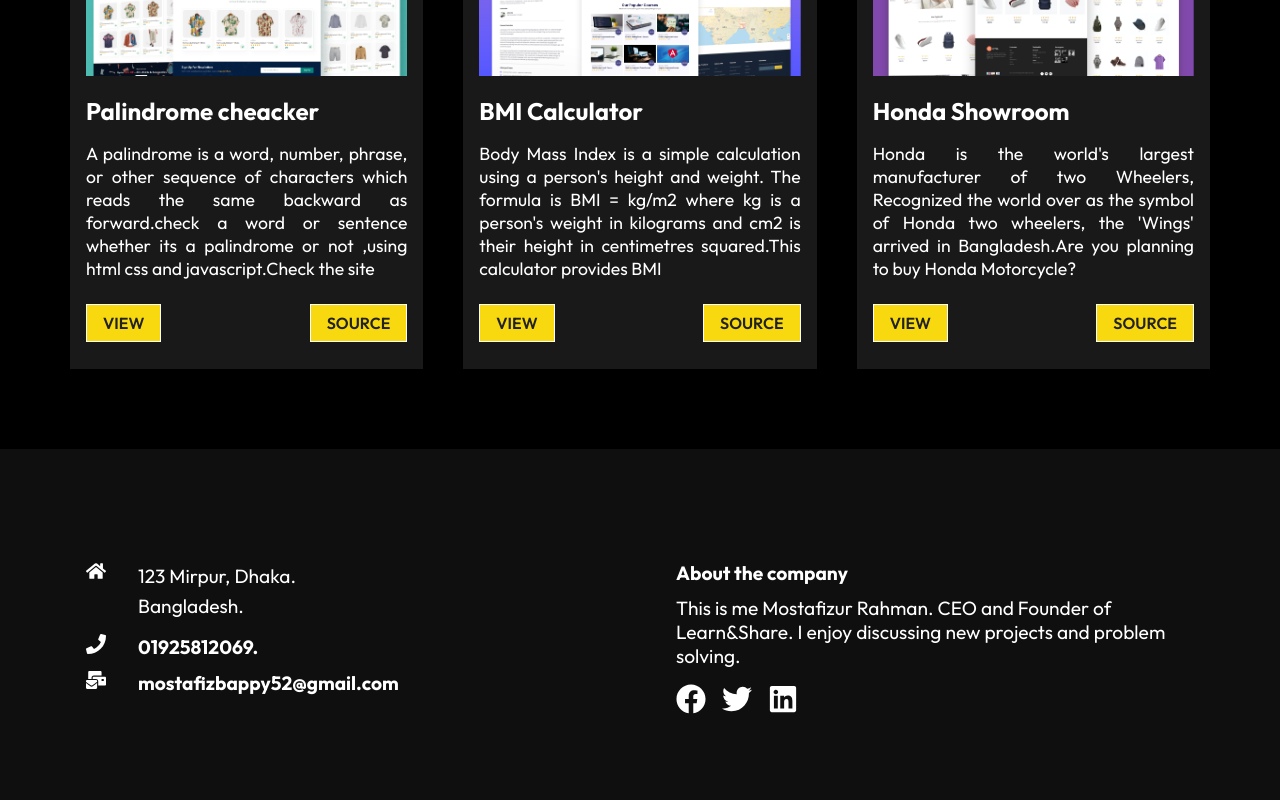
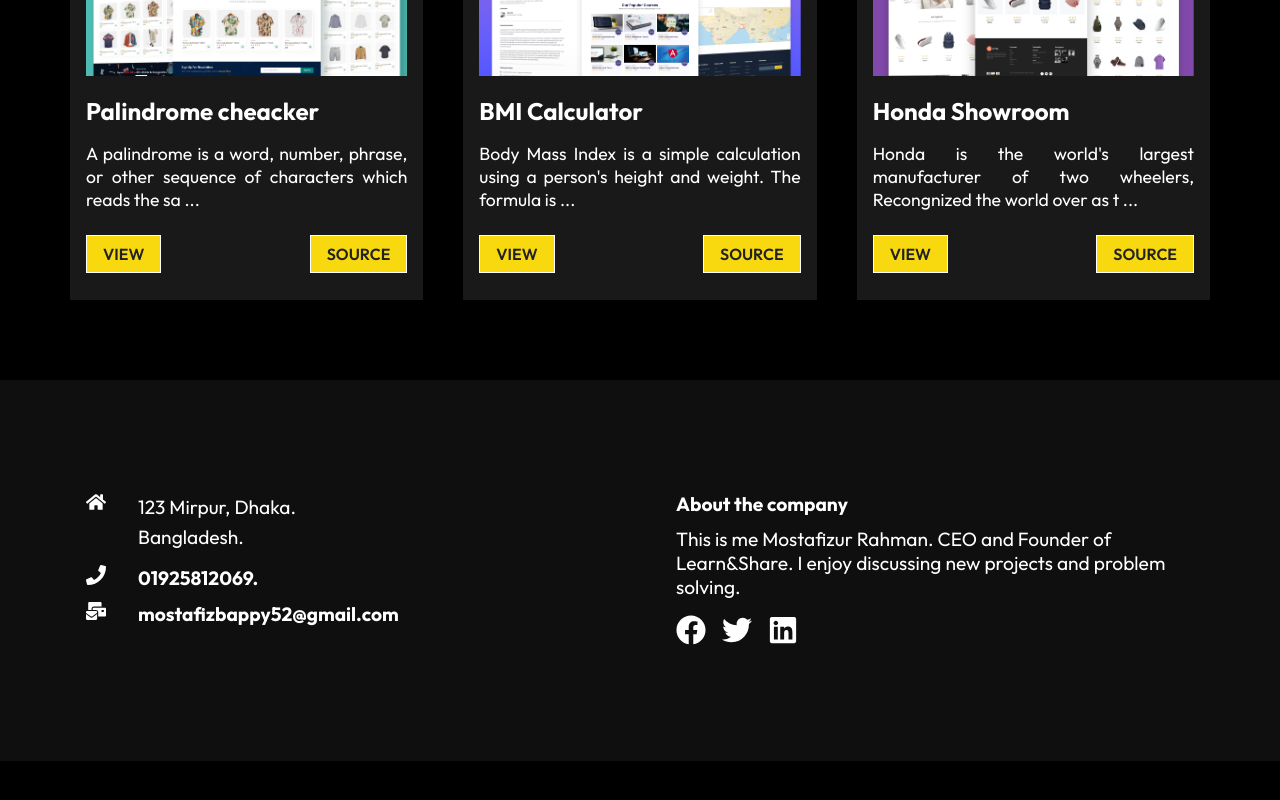
Before and after one commit to mostafizbappy158845/react-portfolio, a React (Create React App) app: page / in a window 1280 px wide. Shown: the part 1060-1860 px from the top of the page. After the commit the page ends 1821 px from the top, so only its background shows below. Built offline with nearby package versions, Linux system fonts and the light colour scheme.

Commit message:
workCard pro-details>p slice

```diff
--- a/src/components/WorkCard/WorkCard.css
+++ b/src/components/WorkCard/WorkCard.css
@@ -25,6 +25,7 @@
     padding-bottom: 1rem;
     font-size: 1.1rem;
     text-align: justify;
+    /* text-align: left; */
 }
 .pro-btns{
     display: flex;
--- a/src/components/WorkCard/WorkCard.js
+++ b/src/components/WorkCard/WorkCard.js
@@ -7,8 +7,8 @@
     <div className="project-card">
                 <img src={props.imgsrc} alt="imageOfProject" />
                 <h2 className="project-title">{props.title}</h2>
-                <div className="pro-details">
-                    <p>{props.text}</p>
+                <div className="pro-details" title={props.text}>
+                    <p>{props.text.length > 90 ? props.text.slice(0,90) + ' ...' : props.text}</p>
                     <div className="pro-btns">
                         <NavLink to={props.view} className="btn">View</NavLink>
                         {/* <a href={props.view} target className="btn" >View</a> */}
--- a/src/components/WorkCardData/WorkCardData.js
+++ b/src/components/WorkCardData/WorkCardData.js
@@ -20,7 +20,7 @@
     {
         imgsrc: project3,
         title: "Honda Showroom",
-        text: "Honda is the world's largest manufacturer of two Wheelers, Recognized the world over as the symbol of Honda two wheelers, the 'Wings' arrived in Bangladesh.Are you planning to buy Honda Motorcycle?",
+        text: "Honda is the world's largest manufacturer of two wheelers, Recongnized the world over as the symbol of Honda two wheelers, the wings arrived in Bangladesh. Are you planning to buy a Honda Motorcycle?",
         view: "https://dazzling-pasteur-793213.netlify.app",
         source: "https://github.com/mostafizbappy158845?tab=repositories"
     },
```
